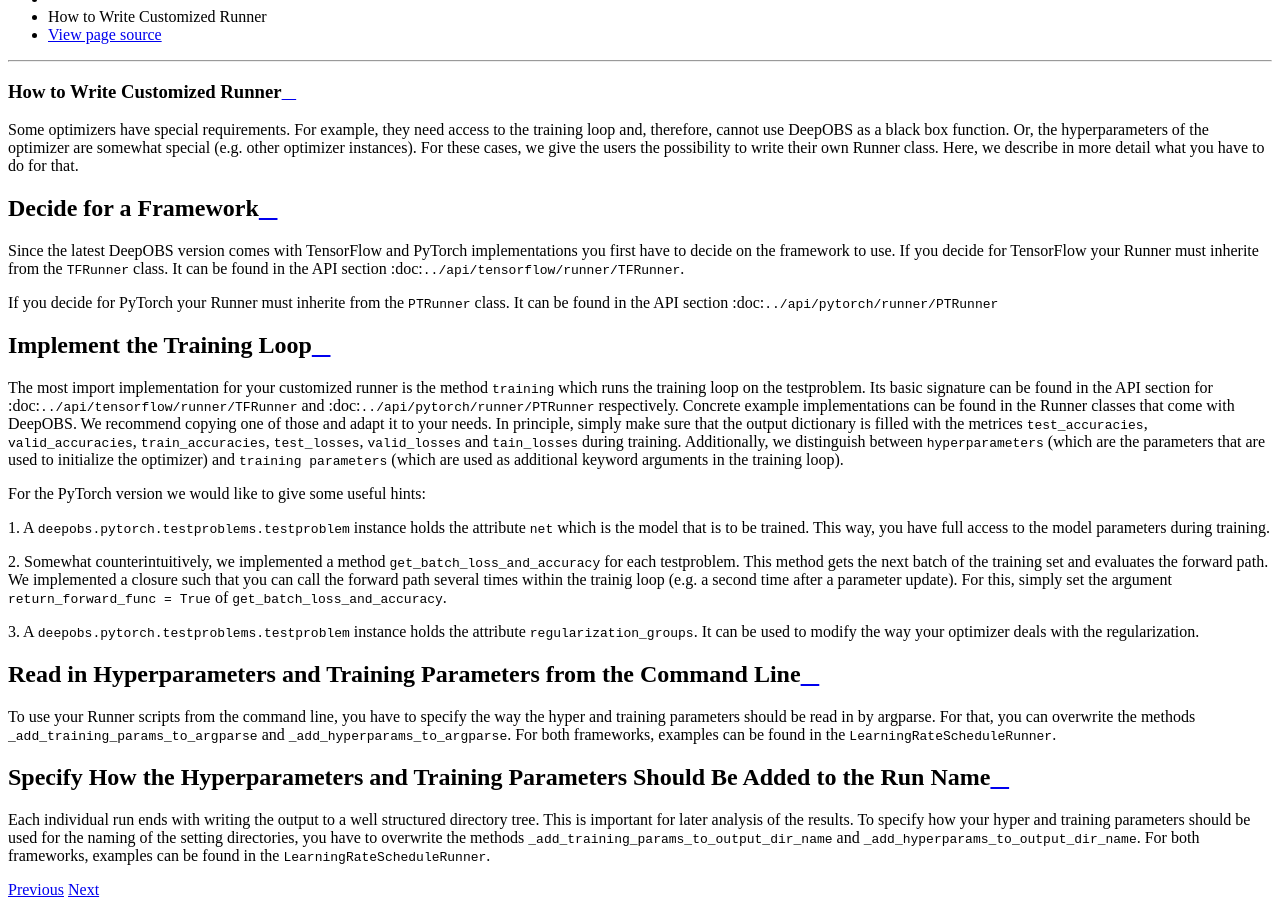
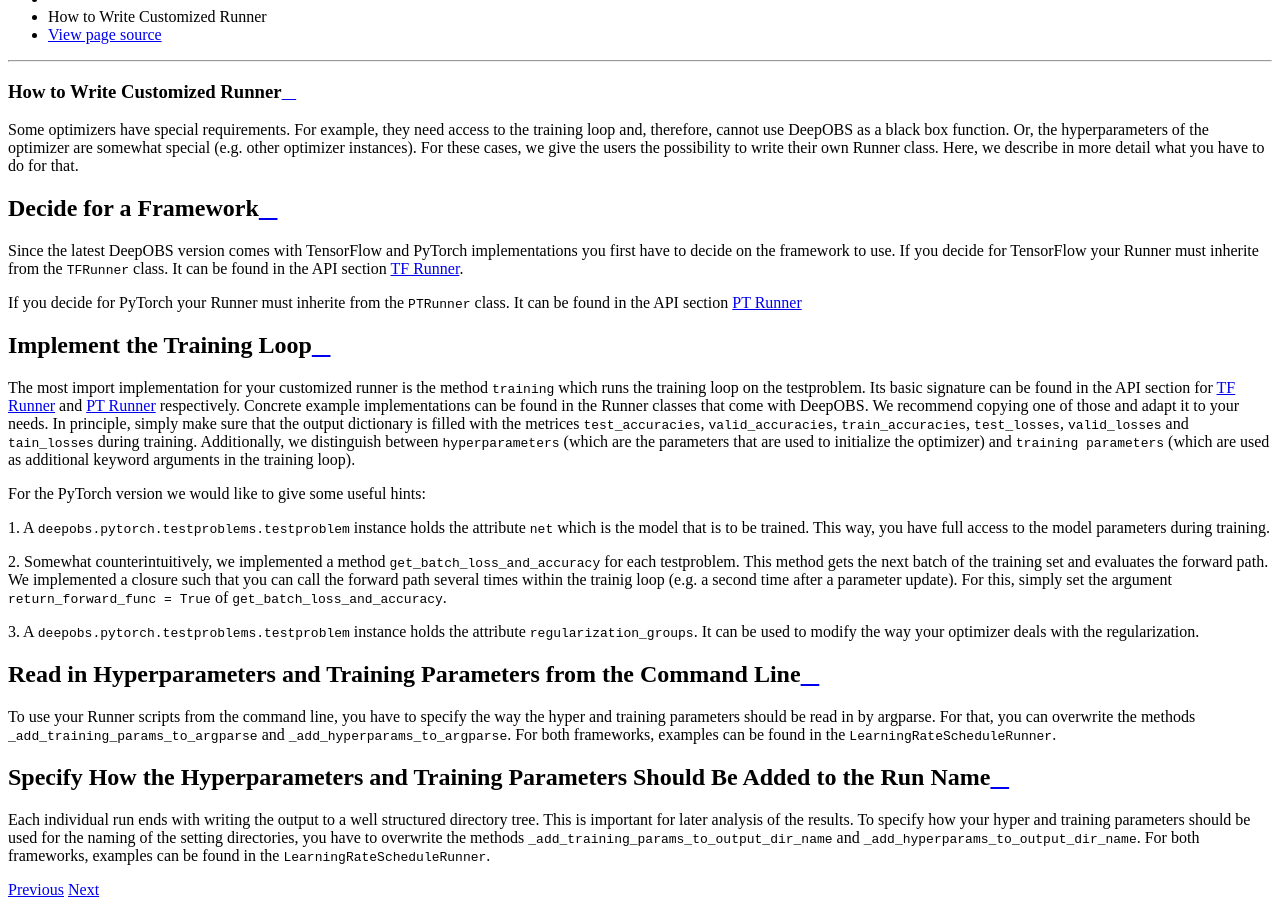
Before and after one commit to fsschneider/DeepOBS, a Sphinx documentation site: the page built from docs/user_guide/how_to_write_own_runner.rst, in a window 1280 px wide and 900 px high, scrolled down 2583 px. Built offline with Sphinx 7.4.7 and the Read the Docs theme 2.0.0, drawn with Linux system fonts in a browser that asks for light colours.

Commit message:
corrected :doc: directive

```diff
--- a/docs/user_guide/how_to_write_own_runner.rst
+++ b/docs/user_guide/how_to_write_own_runner.rst
@@ -13,17 +13,17 @@ Decide for a Framework
 
 Since the latest DeepOBS version comes with TensorFlow and PyTorch implementations you first have to decide on the framework
 to use. If you decide for TensorFlow your Runner must inherite from the ``TFRunner`` class. It can be found in the API section
-:doc:``../api/tensorflow/runner/TFRunner``.
+:doc:`../api/tensorflow/runner/TFRunner`.
 
 If you decide for PyTorch your Runner must inherite from the ``PTRunner`` class. It can be found in the API section
-:doc:``../api/pytorch/runner/PTRunner``
+:doc:`../api/pytorch/runner/PTRunner`
 
 Implement the Training Loop
 ============================
 
 The most import implementation for your customized runner is the method ``training`` which runs the training loop
-on the testproblem. Its basic signature can be found in the API section for :doc:``../api/tensorflow/runner/TFRunner``
-and :doc:``../api/pytorch/runner/PTRunner`` respectively. Concrete example implementations
+on the testproblem. Its basic signature can be found in the API section for :doc:`../api/tensorflow/runner/TFRunner`
+and :doc:`../api/pytorch/runner/PTRunner` respectively. Concrete example implementations
 can be found in the Runner classes that come with DeepOBS. We recommend copying one of those and adapt it to your needs.
 In principle, simply make sure that the output dictionary is filled with the metrices ``test_accuracies``,
 ``valid_accuracies``, ``train_accuracies``, ``test_losses``, ``valid_losses`` and ``tain_losses`` during training.
```
